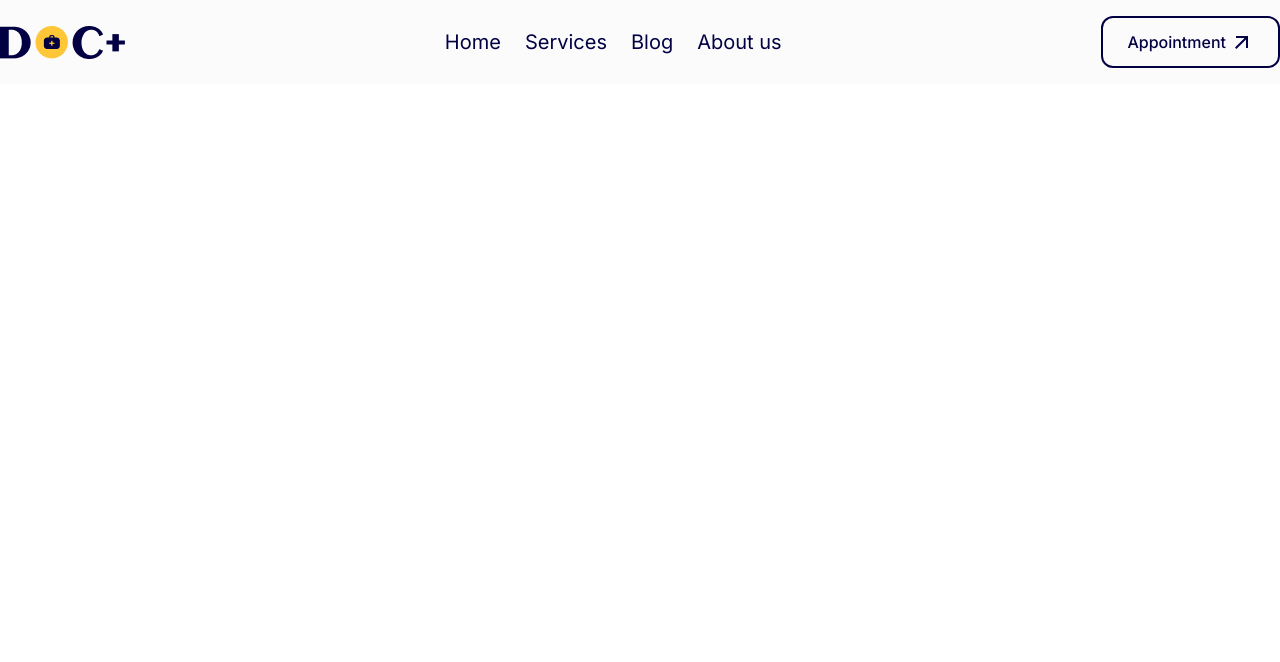
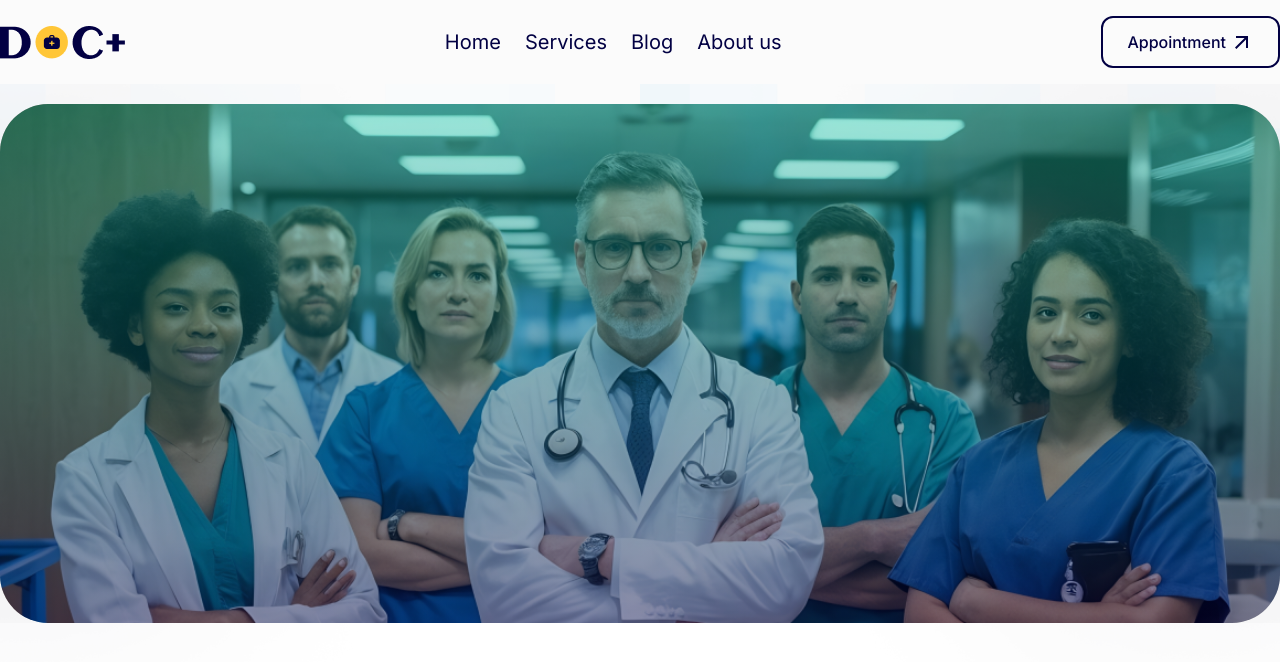
Before and after one commit to mdsumonsiddiki/HealtCare, a React (Vite) app: page / in a window 1280 px wide. Shown: the top 662 px of the page. Built offline with nearby package versions, Linux system fonts and the light colour scheme.

Commit message:
Banner design complete

```diff
--- /dev/null
+++ b/src/components/home/banner/Banner.jsx
@@ -0,0 +1,22 @@
+import leftShape from '../../../assets/leftShape.png'
+import rightShape from '../../../assets/rightShape.png'
+import banner from '../../../assets/banner.png'
+const Banner = () => {
+    return (
+        <div className="relative pt-2 md:pt-5 lg::pt-10 px-3 md:px-0">
+            <div className='flex absolute top-0 left-0 w-full opacity-30'>
+                <img className='w-1/2 object-cover' src={leftShape} alt="" />
+                <img className='w-1/2 object-cover' src={rightShape} alt="" />
+            </div>
+            <div className='container relative rounded-2xl md:rounded-[48px] overflow-hidden '>
+
+                <img className='w-full' src={banner} alt="bannerImg" />
+                <div
+                className="absolute inset-0 bg-gradient-to-b from-[#00C19D] to-[#020043] opacity-40"
+            ></div>
+            </div>
+        </div>
+    );
+};
+
+export default Banner;
--- a/src/layouts/Root.jsx
+++ b/src/layouts/Root.jsx
@@ -1,4 +1,4 @@
-// import { Outlet } from "react-router-dom";
+import { Outlet } from "react-router-dom";
 import Nav from "../shared/Nav";
 
 
@@ -6,7 +6,7 @@ const Root = () => {
     return (
         <div className="font-inter bg-white">
             <Nav/>
-            {/* <Outlet/> */}
+            <Outlet/>
         </div>
     );
 };
--- a/src/pages/Home.jsx
+++ b/src/pages/Home.jsx
@@ -1,13 +1,10 @@
-import rightShape from '../assets/rightShape.png'
-import leftShape from '../assets/leftShape.png'
+
+import Banner from '../components/home/banner/Banner';
 
 const Home = () => {
     return (
-        <div className="relative">
-            <div className='flex w-screen'>
-                <img className='w-1/2' src={leftShape} alt="" />
-                <img className='w-1/2' src={rightShape} alt="" />
-            </div>
+        <div>
+            <Banner/>
 
         </div>
     );
--- a/src/shared/Nav.jsx
+++ b/src/shared/Nav.jsx
@@ -52,8 +52,8 @@ const Nav = () => {
                 <ul
                     className={
                         nav
-                            ? 'fixed md:hidden left-0 top-0 w-[60%] h-full border-r p-2  bg-yellow ease-in-out duration-500'
-                            : 'ease-in-out w-[60%] duration-500 fixed top-0 bottom-0 left-[-100%]'
+                            ? 'fixed md:hidden left-0 z-50 top-0 w-[60%] h-full border-r p-2  bg-yellow ease-in-out duration-500'
+                            : 'ease-in-out w-[60%] duration-500 z-50 fixed top-0 bottom-0 left-[-100%]'
                     }
                 >
                     {/* Mobile Logo */}
```
Also changed, not shown: src/assets/banner.png (added).
